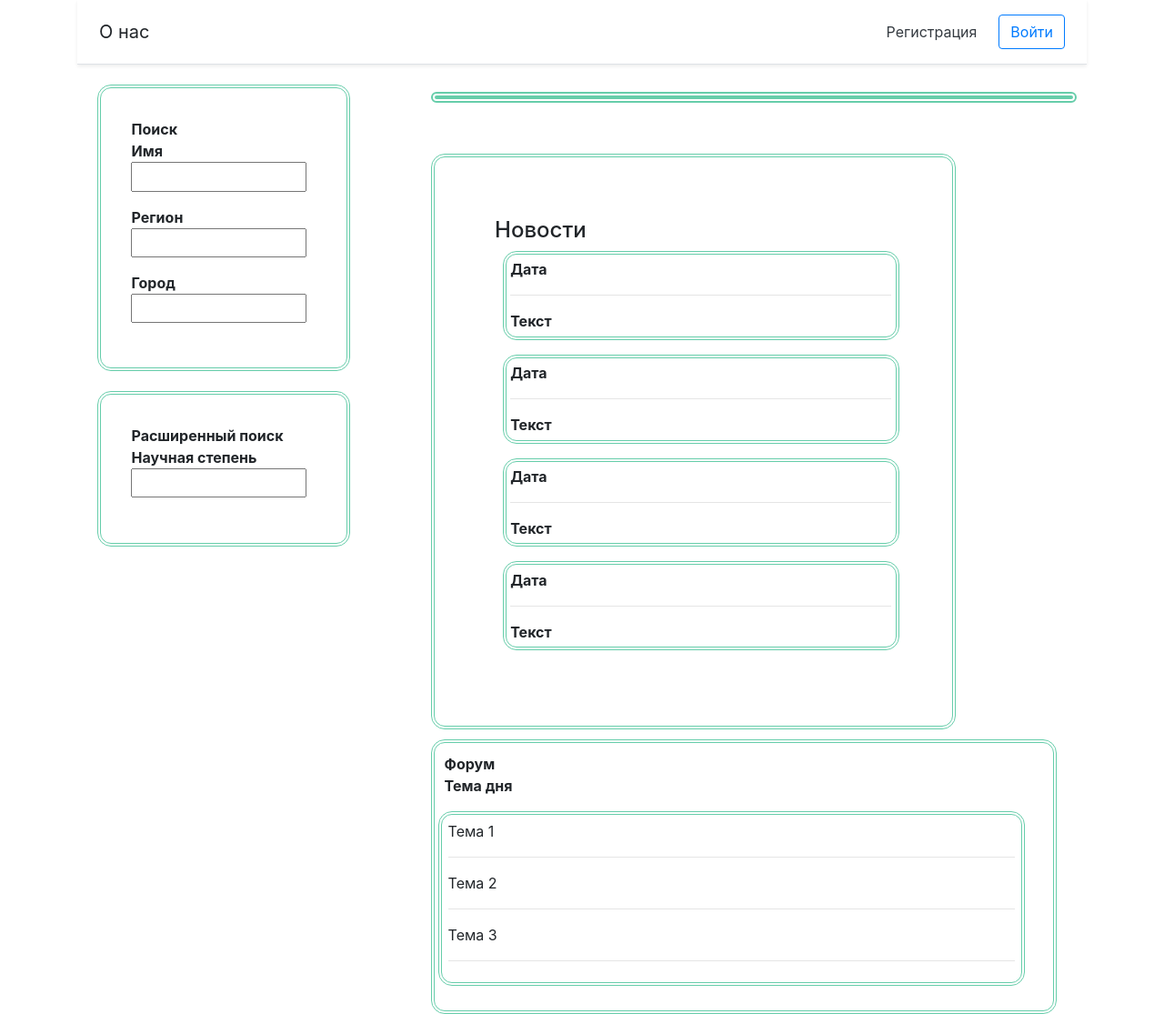
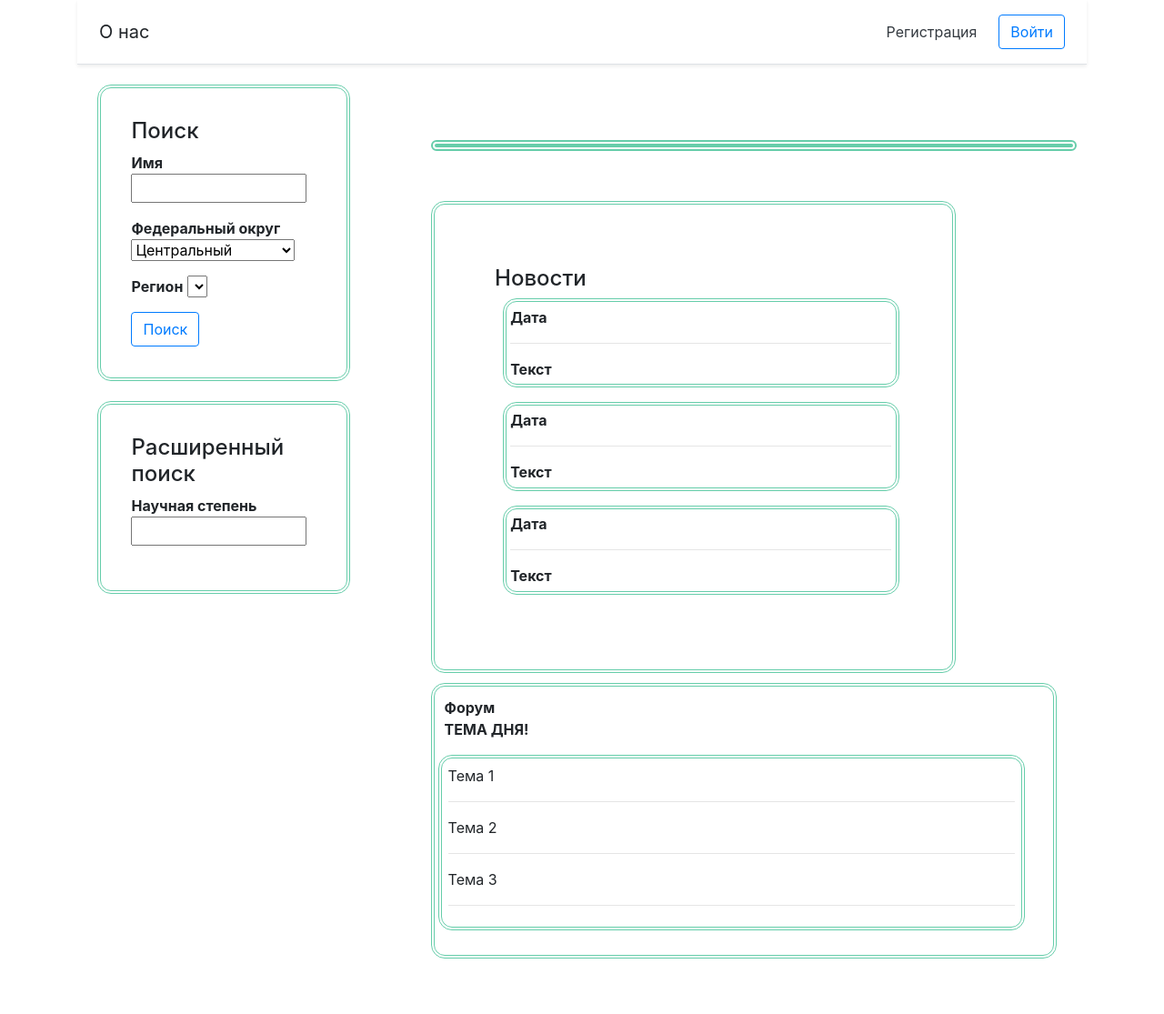
Before and after one commit to SofyaShestakova/search_of_scientists, a Python web app: template templates/scientists/main.html in a window 1280 px wide. Shown: the whole page at 91% size. After the commit the page ends 1054 px from the top, so only its background shows below. Run offline with Jinja, Linux system fonts and the light colour scheme; the template is opened without the code that fills it, so the values that code supplies are empty; some libraries are stand-ins or nearby versions.

Commit message:
Add change of districts and regions

```diff
--- /dev/null
+++ b/templates/scientists/func.js
@@ -0,0 +1,25 @@
+function select(){
+    let regions = {
+        cnt: ["Белгородская область", "Брянская область","Владимирская область", "Воронежская область", "Ивановская область","Калужская область" ,"Костромская область", "Курская область", "Липецкая область", "Московская область", "Орловская область","Рязанская область","Смоленская область","Тамбовская область", "Тверская область", "Тульская область", "Ярославская область", "Москва"],
+        svz: ["Республика Карелия", "Республика Коми", "Архангельская область", "Вологодская область","Калининградская область", "Ленинградская область", "Мурманская область", "Новгородская область", "Псковская область", "Санкт-Петербург", "Ненецкий автономный округ"],
+        sou: ["Республика Адыгея", "Республика Калмыкия", "Республика Крым", "Краснодарский край", "Астраханская область", "Волгоградская область", "Ростовская область", "Севастополь"],
+        svk: ["Республика Дагестан", "Республика Ингушетия", "Кабардино-Балкарская Республика", "Карачаево-Черкесская Республика", "Республика Северная Осетия", "Чеченская республика", "Ставропольский край"],
+        prv: ["Республика Башкортостан", "Республика Марий Эл","Республика Мордовия","Республика Татарстан","Удмуртская Республика","Чувашская республика", "Пермский край", "Кировская область", "Нижегородская область", "Оренбургская область", "Пензенская область", "Самарская область", "Саратовская область", "Ульяновская область"],
+        url: ["Курганская область", "Свердловская область", "Тюменская область", "Челябинская область","Ханты-Мансийский автономный округ — Югра","Ямало-Ненецкий автономный округ"],
+        sbr: ["Республика Алтай", "Республика Тыва", "Республика Хакасия", "Алтайский край", "Красноярский край", "Иркутская область", "Кемеровская область", "Новосибирская область", "Омская область", "Томская область"],
+        dvs: ["Республика Бурятия", "Республика Якутия", "Забайкальский край", "Камчатский край", "Приморский край", "Хабаровский край", "Амурская область", "Магаданская область", "Сахалинская область", "Еврейская автономная область", "Чукотский автономный округ"]
+    };
+    let district = document.getElementById("district");
+    let region = document.querySelector("#region");
+    window.onload = selectRegion;
+    district.onchange = selectRegion;
+
+    function selectRegion(ev){
+        region.innerHTML = "";
+        let c = this.value || "ctr", o;
+        for(let i = 0; i < regions[c].length; i++){
+            o = new Option(regions[c][i],i,false,false);
+            region.add(o);
+        };
+    }
+}
--- a/templates/scientists/main.html
+++ b/templates/scientists/main.html
@@ -1,10 +1,11 @@
 <!DOCTYPE html>
-<html lang="en">
+<html lang="ru-Ru">
 <head>
     <meta charset="UTF-8">
     <title>Главная страница</title>
-    <link rel="stylesheet" href="styles.css">
+    <link rel="stylesheet" href= "styles.css" >
     <link rel="stylesheet" href="https://stackpath.bootstrapcdn.com/bootstrap/4.5.0/css/bootstrap.min.css">
+    <script src="func.js"></script>
 </head>
 <body>
 <div class = "container">
@@ -16,22 +17,34 @@
         <a class="btn btn-outline-primary" href="#">Войти</a>
     </div>
     <div class = "search">
-                <b>Поиск</b>
+        <h4>Поиск</h4>
         <p>
             <b>Имя</b>
             <input  class = "input" type="text" size="40">
         </p>
         <p>
+            <b>Федеральный округ</b>
+            <select size="1" name="district" id="district" onchange="select()">
+                <option disabled>Выберите округ</option>
+                <option  selected value="cnt">Центральный</option>
+                <option value="svz">Северо-Западный</option>
+                <option value="sou">Южный</option>
+                <option value="svk">Северо-Кавказский</option>
+                <option value="prv">Приволжский</option>
+                <option value="url">Уральский</option>
+                <option value="sbr">Сибирский</option>
+                <option value="dvs">Дальневосточный</option>
+            </select>
+            <p>
         <b>Регион</b>
-                    <input class="input" type="text" size="40">
+            <select size="1" name="region" id="region">
+            </select>
     </p>
-                 <p>
-                    <b>Город</b>
-                    <input class="input" type="text" size="40">
         </p>
+        <a class="btn btn-outline-primary" href="#">Поиск</a>
     </div>
     <div class = "large_search">
-            <b>Расширенный поиск</b>
+        <H4>Расширенный поиск</H4>
         <p>
             <b>Научная степень</b>
             <input  class="input" type="text" size="40">
@@ -54,14 +67,10 @@
             <b>Дата</b><hr/>
             <b>Текст</b>
         </div>
-                <div class="table">
-                    <b>Дата</b><hr/>
-                    <b>Текст</b>
-                </div>
     </div>
     <div class="forum">
         <b>Форум</b>
-            <p> <b>Тема дня</b> </p>
+        <p> <b>ТЕМА ДНЯ!</b> </p>
         <div class="table" id="topics">
             <tr><td>Тема 1<hr class="hr"/><td><tr>
             <tr><td>Тема 2<hr/></td><tr>
--- a/templates/scientists/styles.css
+++ b/templates/scientists/styles.css
@@ -17,7 +17,6 @@
 .search, .large_search{
     width:25%;
     padding: 3%;
-    margin-left: 2%;
     margin-top: 2%;
 }
 .map {
```
Lines whose indentation alone changed are shown as unchanged.
